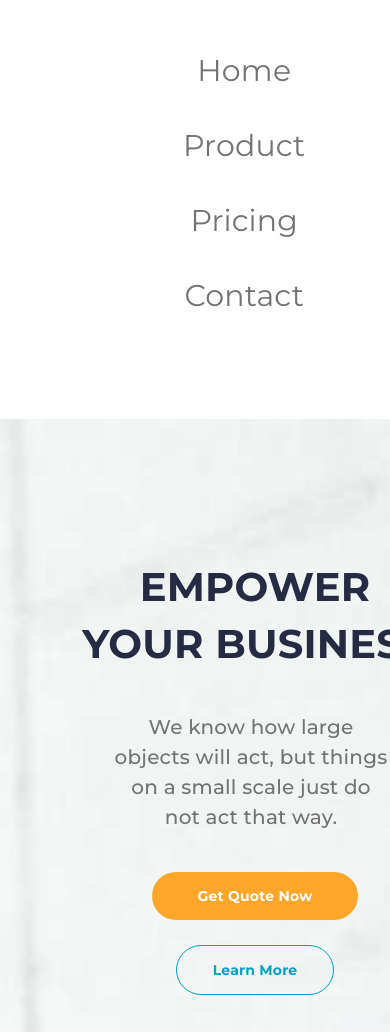
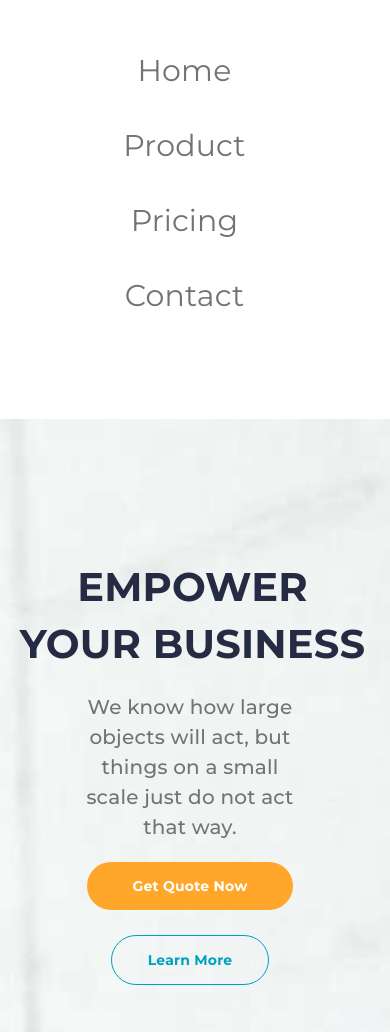
Before and after one commit to aidanakmatova13/indicorp, a plain HTML site: page index.html in a window 390 px wide. Shown: the part 68-1100 px from the top of the page. Drawn offline with nearby package versions, Linux system fonts and the light colour scheme.

Commit message:
fix header

```diff
--- a/css/media.css
+++ b/css/media.css
@@ -31,6 +31,13 @@
         font-weight: 800;
         font-size: 55px;
         line-height: 77px;
+    }
+    .header__menu {
+        position: absolute;
+        top: 116px;
+        text-align: center;
+        padding-left: unset;
+        margin: auto;
     }
     .hero__desc {
         font-size: 19px;
@@ -149,13 +156,6 @@
         padding-top: 36px;
         position: unset;
     }
-    .header__menu {
-        position: absolute;
-        top: 116px;
-        text-align: center;
-        padding-left: 168px;
-    }
-
     .header__link {
         font-weight: normal;
         font-size: 30px;
@@ -188,11 +188,20 @@
         font-weight: 500;
         font-size: 20px;
         line-height: 30px;
+        padding: 20px 0 20px;
     }
     .hero__btn {
         width: 206px;
         display: block;
         margin: auto;
+    }
+    .header__menu {
+        position: absolute;
+        top: 116px;
+        text-align: center;
+        margin: auto;
+        left: 0;
+        right: 0;
     }
     .hero__btn__transparent {
         margin-top: 25px;
@@ -442,4 +451,17 @@
 
 }
 @media (max-width: 480px){
+    .header__menu {
+        position: absolute;
+        top: 116px;
+        text-align: center;
+        margin: auto;
+    }
+    .hero__content {
+        width: 350px;
+    }
+    .hero__desc {
+        width: 226px;
+        margin: auto;
+    }
 }
```
Also changed, not shown: images/Indicorp (1).png (added).
